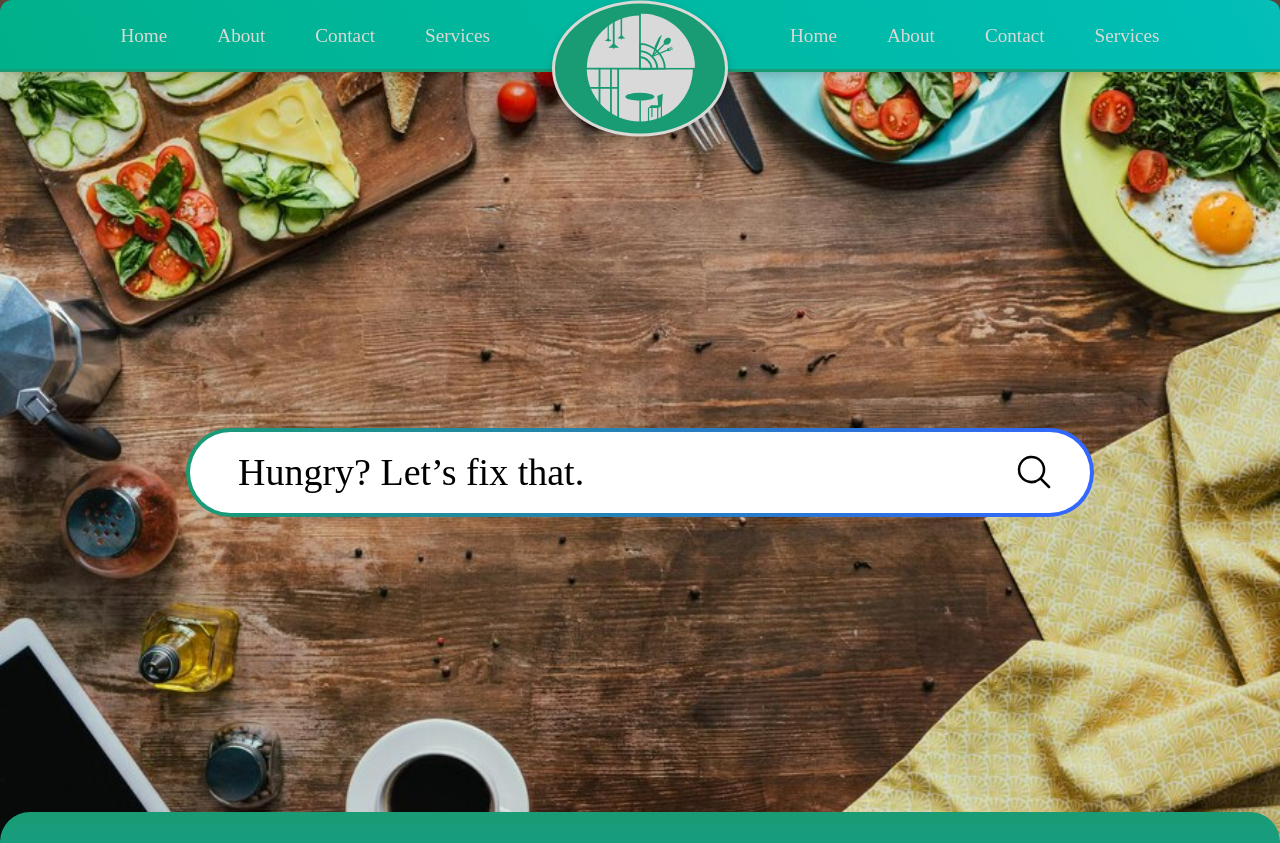
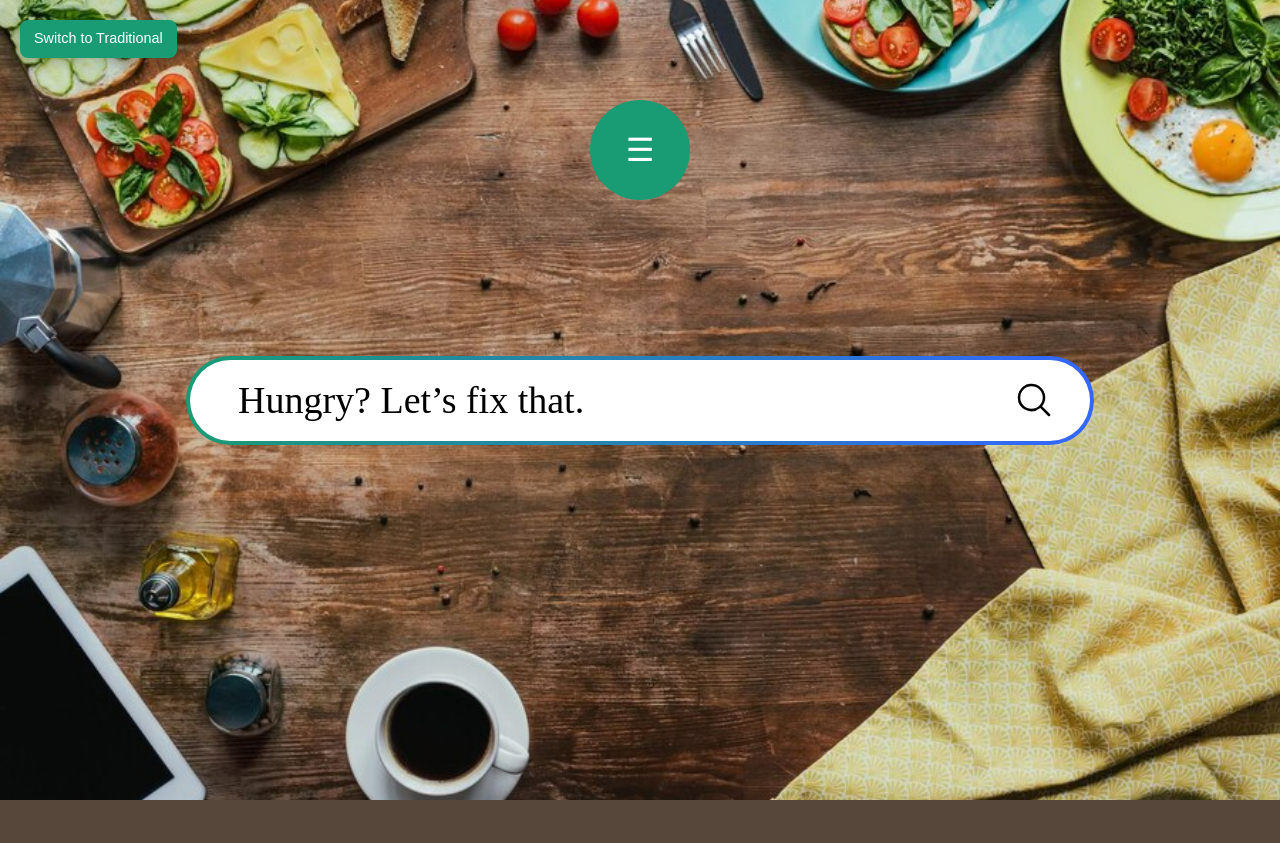
Before and after one commit to SvetlozarzzzKapitanov/FoodRush, a React (Vite) app: page / in a window 1280 px wide. Shown: the top 843 px of the page. After the commit the page ends 800 px from the top, so only its background shows below. Built offline with nearby package versions, Linux system fonts and the light colour scheme.

Commit message:
0.3
AAAAA

```diff
--- a/src/App.css
+++ b/src/App.css
@@ -1,46 +1,19 @@
-@import "tailwindcss";
+.layout-toggle-btn {
+    position: fixed;
+    top: 20px;
+    left: 20px;
+    z-index: 10000;
+    padding: 8px 14px;
+    background-color: #199b74;
+    color: white;
+    border: none;
+    border-radius: 8px;
+    font-size: 0.9rem;
+    cursor: pointer;
+    box-shadow: 0 4px 12px rgba(0, 0, 0, 0.15);
+    transition: background-color 0.3s;
+}
 
-
-
-/*#root {*/
-/*  max-width: 1280px;*/
-/*  margin: 0 auto;*/
-/*  padding: 2rem;*/
-/*  text-align: center;*/
-/*}*/
-
-/*.logo {*/
-/*  height: 10em;*/
-/*  padding: 1em;*/
-/*  will-change: filter;*/
-/*  transition: filter 300ms;*/
-/*}*/
-/*.logo:hover {*/
-/*  filter: drop-shadow(0 0 2em #646cffaa);*/
-/*}*/
-/*.logo.react:hover {*/
-/*  filter: drop-shadow(0 0 2em #61dafbaa);*/
-/*}*/
-
-/*@keyframes logo-spin {*/
-/*  from {*/
-/*    transform: rotate(0deg);*/
-/*  }*/
-/*  to {*/
-/*    transform: rotate(360deg);*/
-/*  }*/
-/*}*/
-
-/*@media (prefers-reduced-motion: no-preference) {*/
-/*  a:nth-of-type(2) .logo {*/
-/*    animation: logo-spin infinite 20s linear;*/
-/*  }*/
-/*}*/
-
-/*.card {*/
-/*  padding: 2em;*/
-/*}*/
-
-/*.read-the-docs {*/
-/*  color: #888;*/
-/*}*/
+.layout-toggle-btn:hover {
+    background-color: #147d5f;
+}
--- a/src/App.tsx
+++ b/src/App.tsx
@@ -1,24 +1,23 @@
-import React from 'react';
-import HeroSection from "./components/HeroSection.tsx";
-import Header from "./components/Header.tsx";
-import InfoSection from "./components/InfoSection.tsx";
+import TraditionalLayout from "./layouts/Traditional Layout.tsx";
+import ModernLayout from "./layouts/ModernLayout.tsx";
+import {useState} from "react";
+import './App.css';
 
-const App: React.FC = () => {
+function App() {
+    const [useModernLayout, setUseModernLayout] = useState(true);
+
     return (
-        <div className="app">
-            <Header>
-            </Header>
-            <main className="main">
-                <>
-                    <HeroSection/>
-                    <InfoSection/>
-                </>
-            </main>
-            <footer className="footer">
-                <p>&copy; 2025 My Website</p>
-            </footer>
+        <div>
+            <button
+                className="layout-toggle-btn"
+                onClick={() => setUseModernLayout(!useModernLayout)}
+            >
+                {useModernLayout ? 'Switch to Traditional' : 'Switch to Modern'}
+            </button>
+
+            {useModernLayout ? <ModernLayout /> : <TraditionalLayout />}
         </div>
     );
-};
+}
 
 export default App;
--- a/src/components/HeroSection.tsx
+++ b/src/components/HeroSection.tsx
@@ -1,6 +1,7 @@
 import React from 'react';
 import './HeroSection.css';
 import SearchBar from './SearchBar';
+
 
 const HeroSection: React.FC = () => {
   return (
--- a/src/components/InfoSection.css
+++ b/src/components/InfoSection.css
@@ -3,7 +3,7 @@
     border-radius: 30px;
     padding: 40px;
     max-width: 1800px;
-    margin: -60px auto 0 auto; /* pulls up a little over HeroSection */
+    margin: -100px auto 0 auto; /* pulls up a little over HeroSection */
     position: relative;
     z-index: 2;
 }
--- a/src/components/RadialMenu.css
+++ b/src/components/RadialMenu.css
@@ -0,0 +1,83 @@
+.radial-container {
+    position: absolute;
+    bottom: 600px; /* Adjust as needed */
+    left: 50%;
+    transform: translateX(-50%);
+    width: 100px;
+    height: 100px;
+    z-index: 10;
+}
+
+/* Central toggle button */
+.radial-toggle {
+    position: absolute;
+    top: 50%;
+    left: 50%;
+    transform: translate(-50%, -50%);
+    width: 100px;
+    height: 100px;
+    border-radius: 50%;
+    background-color: #199b74;
+    color: white;
+    font-size: 2rem;
+    border: none;
+    cursor: pointer;
+    z-index: 2;
+    transition: transform 0.3s ease;
+}
+.radial-toggle:hover {
+    transform: translate(-50%, -50%) scale(1.1);
+}
+
+.radial-list {
+    position: absolute;
+    top: 50%;
+    left: 50%;
+    list-style: none;
+    margin: 0;
+    padding: 0;
+}
+
+.radial-item {
+    position: absolute;
+    top: 50%;
+    left: 50%;
+    display: flex;
+    flex-direction: column;
+    align-items: center;
+    justify-content: flex-start;
+    transform: translate(-50%, -50%);
+    transition:
+            transform 0.5s cubic-bezier(0.25, 1.5, 0.5, 1),
+            opacity 0.4s ease;
+    opacity: 0;
+    pointer-events: none;
+}
+
+/* When menu is open, we override transform via inline style in TS */
+.radial-item.open {
+    opacity: 1;
+    pointer-events: all;
+}
+
+/* Bubble = icon */
+.bubble-icon {
+    border: #05b3fd solid 1px;
+    width: 70px;
+    height: 70px;
+    background-color: #dbd9d5;
+    border-radius: 50%;
+    display: flex;
+    align-items: center;
+    justify-content: center;
+    font-size: 1.5rem;
+    box-shadow: 0 4px 10px rgba(0, 0, 0, 0.1);
+}
+
+/* Label = below bubble */
+.bubble-label {
+    margin-top: 6px;
+    font-size: 0.8rem;
+    color: #199b74;
+    text-align: center;
+}
--- a/src/components/RadialMenu.tsx
+++ b/src/components/RadialMenu.tsx
@@ -0,0 +1,48 @@
+import React, { useState, ReactNode } from 'react';
+import './RadialMenu.css';
+
+interface RadialMenuProps {
+    children: ReactNode[];
+}
+
+const RadialMenu: React.FC<RadialMenuProps> = ({ children }) => {
+    const [open, setOpen] = useState(false);
+
+    const toggleMenu = () => setOpen(!open);
+
+    const count = children.length;
+
+    return (
+        <div className="radial-container">
+            <ul className="radial-list">
+                {children.map((child, index) => {
+                    const angle = (360 / count) * index - 90; // -90° so the first item goes up
+                    const radius = open ? 100 : 0;
+
+                    const x = radius * Math.cos(angle * (Math.PI / 180));
+                    const y = radius * Math.sin(angle * (Math.PI / 180));
+
+                    return (
+                        <li
+                            key={index}
+                            className="radial-item"
+                            style={{
+                                transform: `translate(calc(${x}px - 50%), calc(${y}px - 50%))`,
+                                opacity: open ? 1 : 0,
+                                transitionDelay: `${index * 0.05}s`,
+                            }}
+                        >
+                            {child}
+                        </li>
+                    );
+                })}
+            </ul>
+
+            <button className="radial-toggle" onClick={toggleMenu}>
+                ☰
+            </button>
+        </div>
+    );
+};
+
+export default RadialMenu;
--- /dev/null
+++ b/src/layouts/ModernLayout.tsx
@@ -0,0 +1,35 @@
+import HeroSection from "../components/HeroSection.tsx";
+import RadialMenu from "../components/RadialMenu.tsx";
+
+const ModernLayout = () => {
+    return (
+        <div style={{ position: 'relative', minHeight: '100vh' }}>
+            <HeroSection />
+
+            <RadialMenu>
+                <div className="radial-bubble">
+                    <div className="bubble-icon">🏠</div>
+                    <div className="bubble-label">Home</div>
+                </div>
+                <div className="radial-bubble">
+                    <div className="bubble-icon">📋</div>
+                    <div className="bubble-label">Menu</div>
+                </div>
+                <div className="radial-bubble">
+                    <div className="bubble-icon">🍽️</div>
+                    <div className="bubble-label">Restaurants</div>
+                </div>
+                <div className="radial-bubble">
+                    <div className="bubble-icon">ℹ️</div>
+                    <div className="bubble-label">About</div>
+                </div>
+                <div className="radial-bubble">
+                    <div className="bubble-icon">📞</div>
+                    <div className="bubble-label">Contact</div>
+                </div>
+            </RadialMenu>
+        </div>
+    );
+};
+
+export default ModernLayout;
--- /dev/null
+++ b/src/layouts/Traditional Layout.tsx
@@ -0,0 +1,21 @@
+import Header from "../components/Header.tsx";
+import InfoSection from "../components/InfoSection.tsx";
+import HeroSection from "../components/HeroSection.tsx";
+
+const TraditionalLayout = () => {
+    return (
+        <>
+            <Header>
+            </Header>
+            <main className="main">
+                <>
+                    <HeroSection/>
+                    <InfoSection/>
+                </>
+            </main>
+            {/* Add more sections here later: Menu, Testimonials, Footer, etc */}
+        </>
+    );
+};
+
+export default TraditionalLayout;
```
